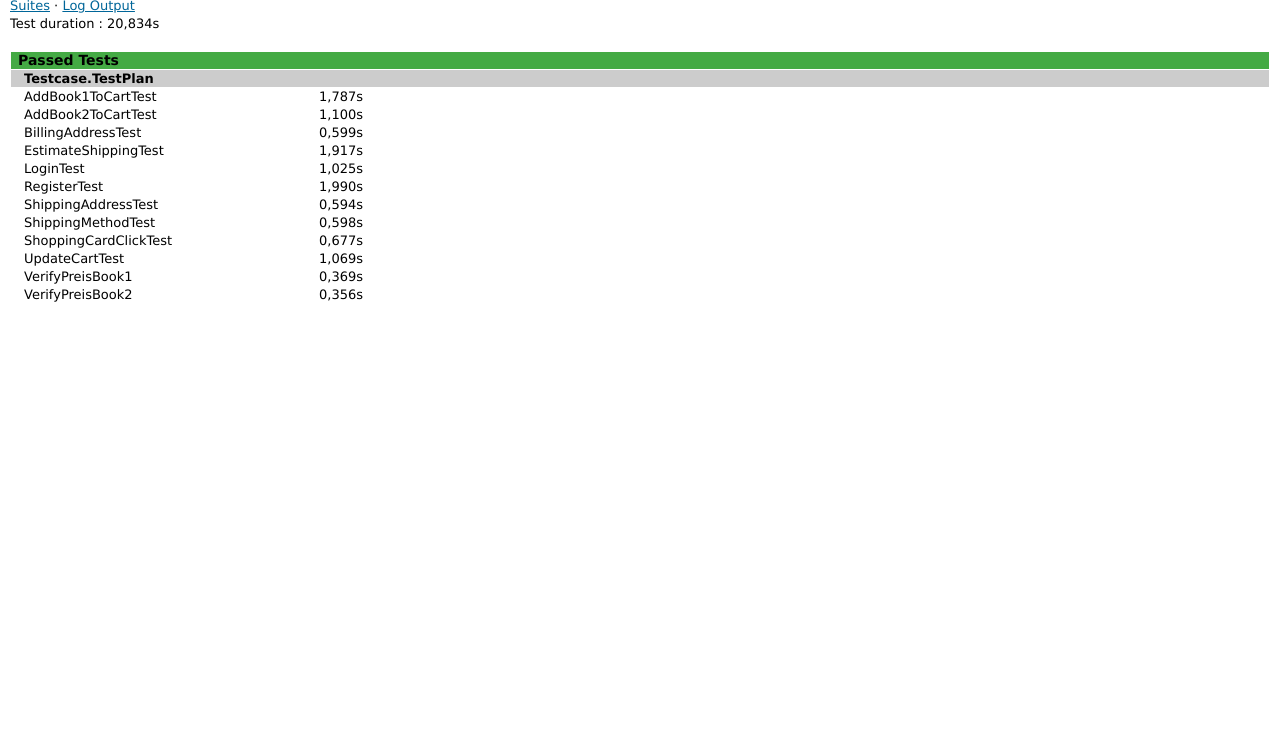
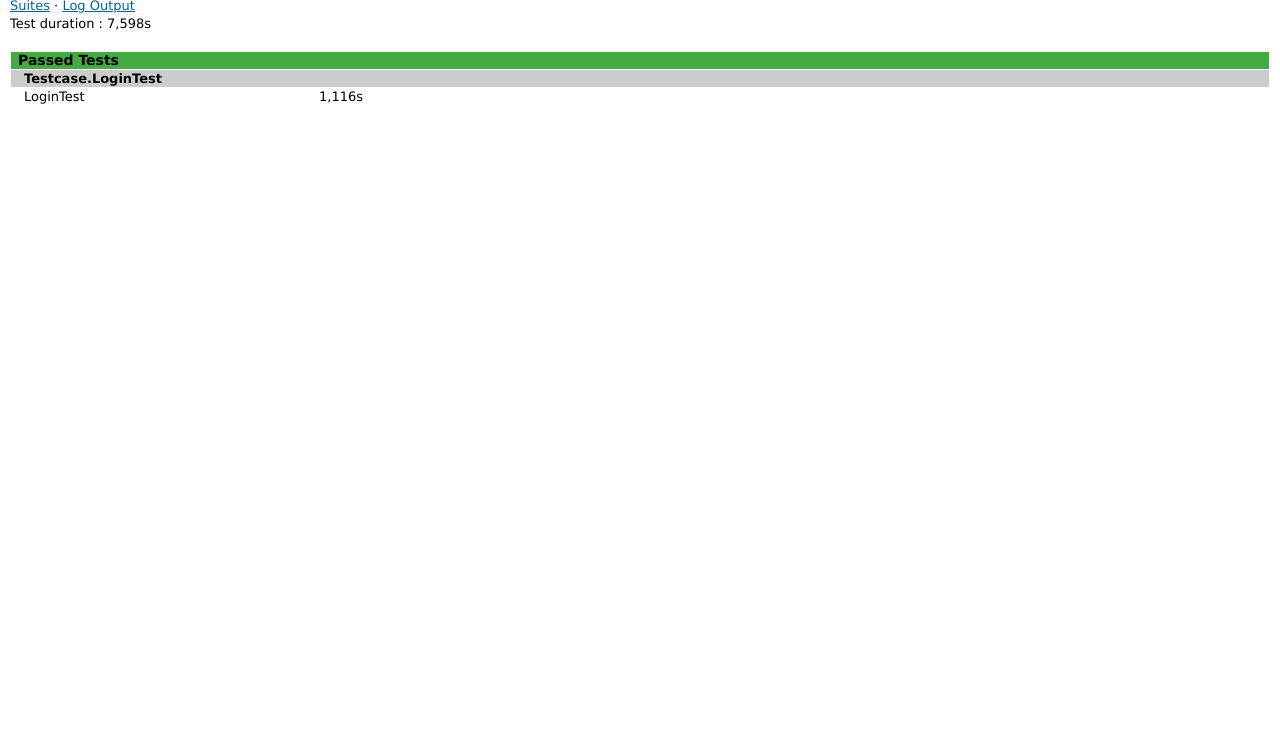
Before and after one commit to habdullahNelta/EinarbeitungsProjekt, a plain HTML site: page test-output/html/suite0_test0_results.html in a window 1280 px wide. Shown: the part 57-800 px from the top of the page. Drawn offline with Linux system fonts and the light colour scheme.

Commit message:
comment updata

```diff
--- a/XMLFile/Logintest.xml
+++ b/XMLFile/Logintest.xml
@@ -1,6 +1,6 @@
 <?xml version="1.0" encoding="UTF-8"?>
 <!DOCTYPE suite SYSTEM "http://testng.org/testng-1.0.dtd">
-<suite name="All Test Suite">
+<suite name="All Test Suite" >
     <test verbose="2" preserve-order="true"
           name="Login Test">
         <classes>
--- a/test-output/html/suite0_test0_results.html
+++ b/test-output/html/suite0_test0_results.html
@@ -12,7 +12,7 @@
 <body>
 <div id="meta">
 Generated by <a href="http://www.testng.org" target="_blank">TestNG</a> with <a href="https://github.com/testng-team/reportng" target="_blank">ReportNG</a>
-at 15:43 MEZ on Samstag 04 Dezember 2021
+at 15:35 MEZ on Montag 06 Dezember 2021
     <br/><span
     id="systemInfo">Hasan Abdullah@LAPTOP-OVVQL70O&nbsp;/&nbsp;Java 17.0.1 (Oracle Corporation)&nbsp;/&nbsp;Windows 10 10.0 (amd64)</span>
 </div>
@@ -24,7 +24,7 @@ at 15:43 MEZ on Samstag 04 Dezember 2021
 </p>
 
 <p>Test duration
-    : 20,834s</p>
+    : 7,598s</p>
 
 
 
@@ -34,179 +34,14 @@ at 15:43 MEZ on Samstag 04 Dezember 2021
             <th colspan="3" class="header passed">Passed Tests</th>
         </tr>
             <tr>
-                <td class="group" colspan="3">Testcase.TestPlan</td>
+                <td class="group" colspan="3">Testcase.LoginTest</td>
             </tr>
-    <tr>
-        <td class="method">
-                AddBook1ToCartTest
-        </td>
-        <td class="duration">
-            1,787s
-        </td>
-        <td class="result">
-            <!-- Display the dependencies for skipped test methods -->
-
-
-            <!-- Show logger output for the test -->
-
-        </td>
-    </tr>
-    <tr>
-        <td class="method">
-                AddBook2ToCartTest
-        </td>
-        <td class="duration">
-            1,100s
-        </td>
-        <td class="result">
-            <!-- Display the dependencies for skipped test methods -->
-
-
-            <!-- Show logger output for the test -->
-
-        </td>
-    </tr>
-    <tr>
-        <td class="method">
-                BillingAddressTest
-        </td>
-        <td class="duration">
-            0,599s
-        </td>
-        <td class="result">
-            <!-- Display the dependencies for skipped test methods -->
-
-
-            <!-- Show logger output for the test -->
-
-        </td>
-    </tr>
-    <tr>
-        <td class="method">
-                EstimateShippingTest
-        </td>
-        <td class="duration">
-            1,917s
-        </td>
-        <td class="result">
-            <!-- Display the dependencies for skipped test methods -->
-
-
-            <!-- Show logger output for the test -->
-
-        </td>
-    </tr>
     <tr>
         <td class="method">
                 LoginTest
         </td>
         <td class="duration">
-            1,025s
-        </td>
-        <td class="result">
-            <!-- Display the dependencies for skipped test methods -->
-
-
-            <!-- Show logger output for the test -->
-
-        </td>
-    </tr>
-    <tr>
-        <td class="method">
-                RegisterTest
-        </td>
-        <td class="duration">
-            1,990s
-        </td>
-        <td class="result">
-            <!-- Display the dependencies for skipped test methods -->
-
-
-            <!-- Show logger output for the test -->
-
-        </td>
-    </tr>
-    <tr>
-        <td class="method">
-                ShippingAddressTest
-        </td>
-        <td class="duration">
-            0,594s
-        </td>
-        <td class="result">
-            <!-- Display the dependencies for skipped test methods -->
-
-
-            <!-- Show logger output for the test -->
-
-        </td>
-    </tr>
-    <tr>
-        <td class="method">
-                ShippingMethodTest
-        </td>
-        <td class="duration">
-            0,598s
-        </td>
-        <td class="result">
-            <!-- Display the dependencies for skipped test methods -->
-
-
-            <!-- Show logger output for the test -->
-
-        </td>
-    </tr>
-    <tr>
-        <td class="method">
-                ShoppingCardClickTest
-        </td>
-        <td class="duration">
-            0,677s
-        </td>
-        <td class="result">
-            <!-- Display the dependencies for skipped test methods -->
-
-
-            <!-- Show logger output for the test -->
-
-        </td>
-    </tr>
-    <tr>
-        <td class="method">
-                UpdateCartTest
-        </td>
-        <td class="duration">
-            1,069s
-        </td>
-        <td class="result">
-            <!-- Display the dependencies for skipped test methods -->
-
-
-            <!-- Show logger output for the test -->
-
-        </td>
-    </tr>
-    <tr>
-        <td class="method">
-                VerifyPreisBook1
-        </td>
-        <td class="duration">
-            0,369s
-        </td>
-        <td class="result">
-            <!-- Display the dependencies for skipped test methods -->
-
-
-            <!-- Show logger output for the test -->
-
-        </td>
-    </tr>
-    <tr>
-        <td class="method">
-                VerifyPreisBook2
-        </td>
-        <td class="duration">
-            0,356s
+            1,116s
         </td>
         <td class="result">
             <!-- Display the dependencies for skipped test methods -->
```
Also changed, not shown: pom.xml (+16 -4 lines), test-output/html/index.html (+4 -4 lines), test-output/xml/Testcase.TestPlan_results.xml (+36 -36 lines), 8 other files.
